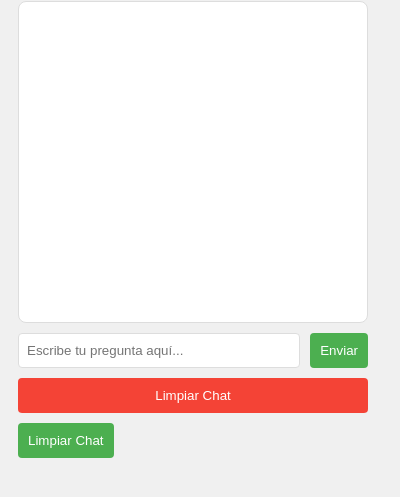
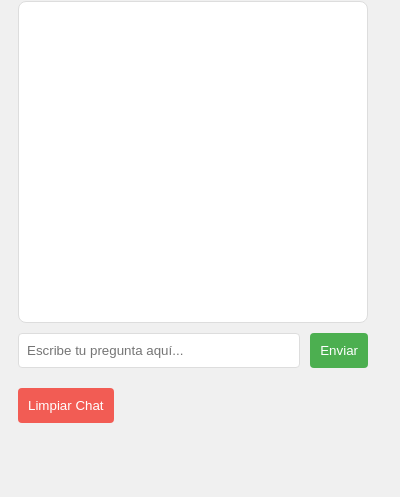
Before and after one commit to ehernandezvilla/MVPChatChrome, a browser extension: page ChatNavigator/popup.html in a window 400 px wide. Shown: the part 97-594 px from the top of the page. Drawn offline with Linux system fonts and the light colour scheme.

Commit message:
adding improvements

```diff
--- a/ChatNavigator/popup.html
+++ b/ChatNavigator/popup.html
@@ -29,6 +29,7 @@
             padding: 8px;
             border-radius: 8px;
             max-width: 80%;
+            font-size: 14px;
         }
         .user-message {
             background-color: #DCF8C6;
@@ -60,13 +61,20 @@
         button:hover {
             background-color: #45a049;
         }
-        #clearBtn {
+
+        #cleanChat {
+            background-color: #f25c54;
+        }
+
+        /* #clearBtn {
             width: 100%;
             background-color: #f44336;
         }
         #clearBtn:hover {
             background-color: #d32f2f;
-        }
+        } */
+
+
     </style>
 </head>
 <body>
@@ -76,7 +84,7 @@
         <input type="text" id="userInput" placeholder="Escribe tu pregunta aquí...">
         <button id="sendBtn">Enviar</button>
     </div>
-    <button id="clearBtn">Limpiar Chat</button>
+    <!-- <button id="clearBtn">Limpiar Chat</button> -->
     <script src="popup.js"></script>
 </body>
 </html>
--- a/ChatNavigator/popup.js
+++ b/ChatNavigator/popup.js
@@ -141,6 +141,7 @@ function clearChat() {
 
 // Agregar botón para limpiar el chat
 const clearButton = document.createElement('button');
+clearButton.id = 'cleanChat';
 clearButton.textContent = 'Limpiar Chat';
 clearButton.style.marginTop = '10px';
 clearButton.addEventListener('click', clearChat);
```
